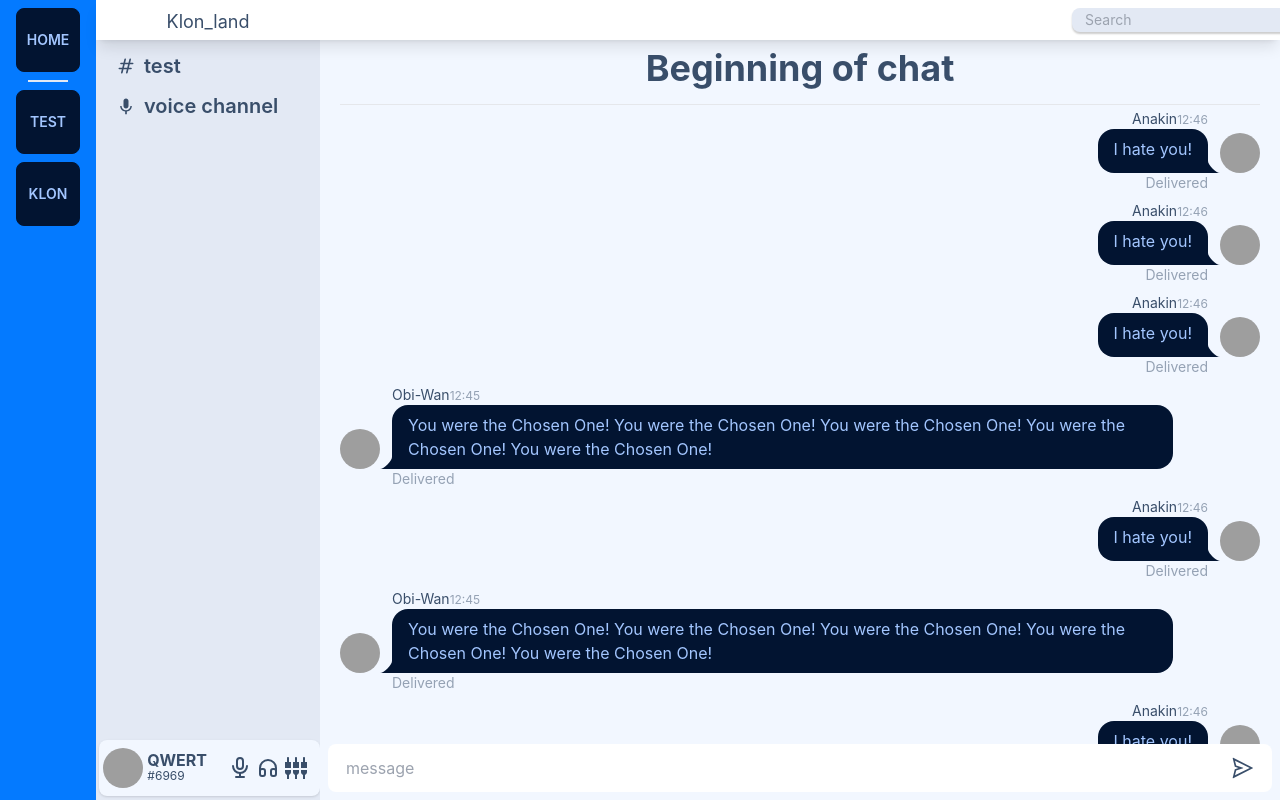
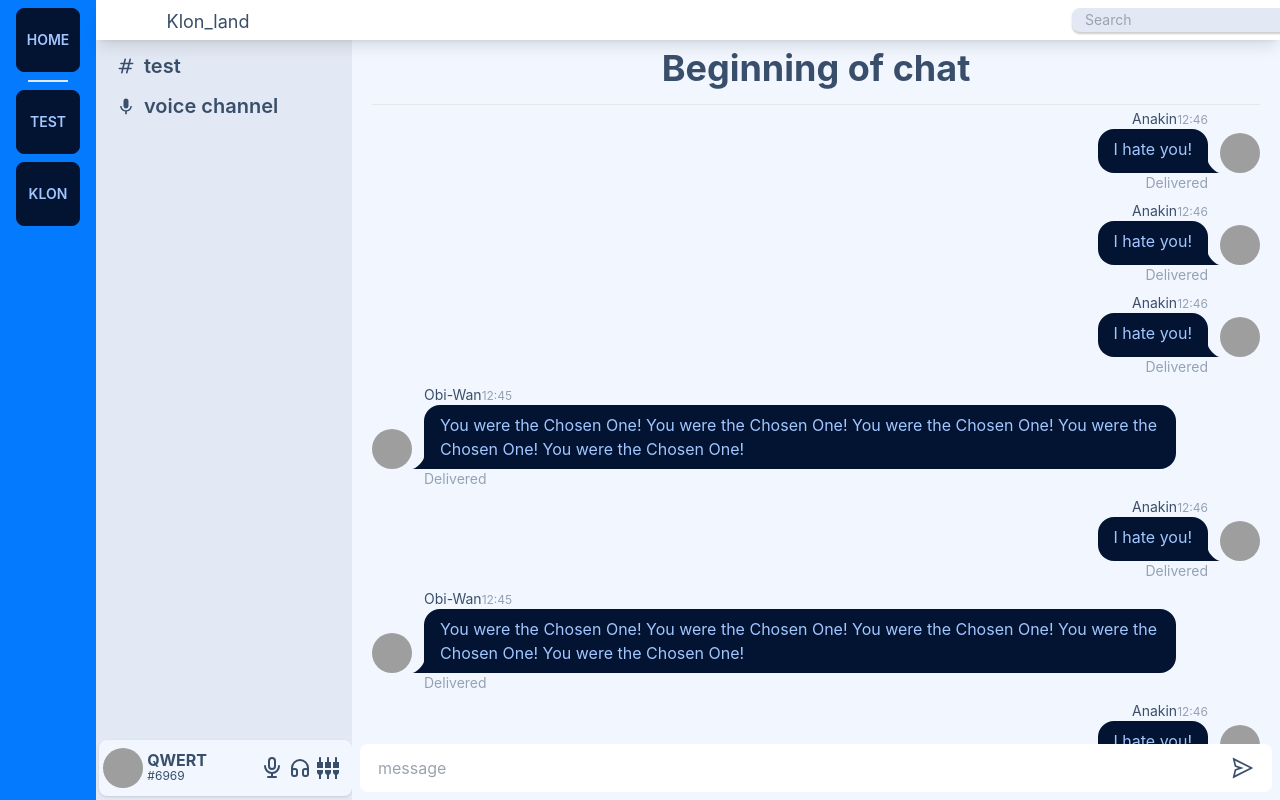
Before and after one commit to FlynnFc/VerbalizeDesktop, a Next.js app: page /Klon_land in a window 1280 px wide. Built offline with nearby package versions, Linux system fonts and the light colour scheme; grey boxes are pictures that could not be loaded.

Commit message:
adjusted width of sideNav

```diff
--- a/src/App.css
+++ b/src/App.css
@@ -19,12 +19,12 @@
   position: fixed;
   top: 2.5rem;
   overflow-y: scroll;
-  width: 14rem /* 224px */;
+  width: 16rem /* 224px */;
   --tw-bg-opacity: 1;
   background-color: hsl(var(--b3, var(--b2)) / var(--tw-bg-opacity));
 }
 .containerBody {
-  width: calc(100vw - (6rem + 14rem));
+  width: calc(100vw - (6rem + 16rem));
   height: calc(100vh - 2.5rem);
   position: absolute;
   top: 2.5rem;
```
